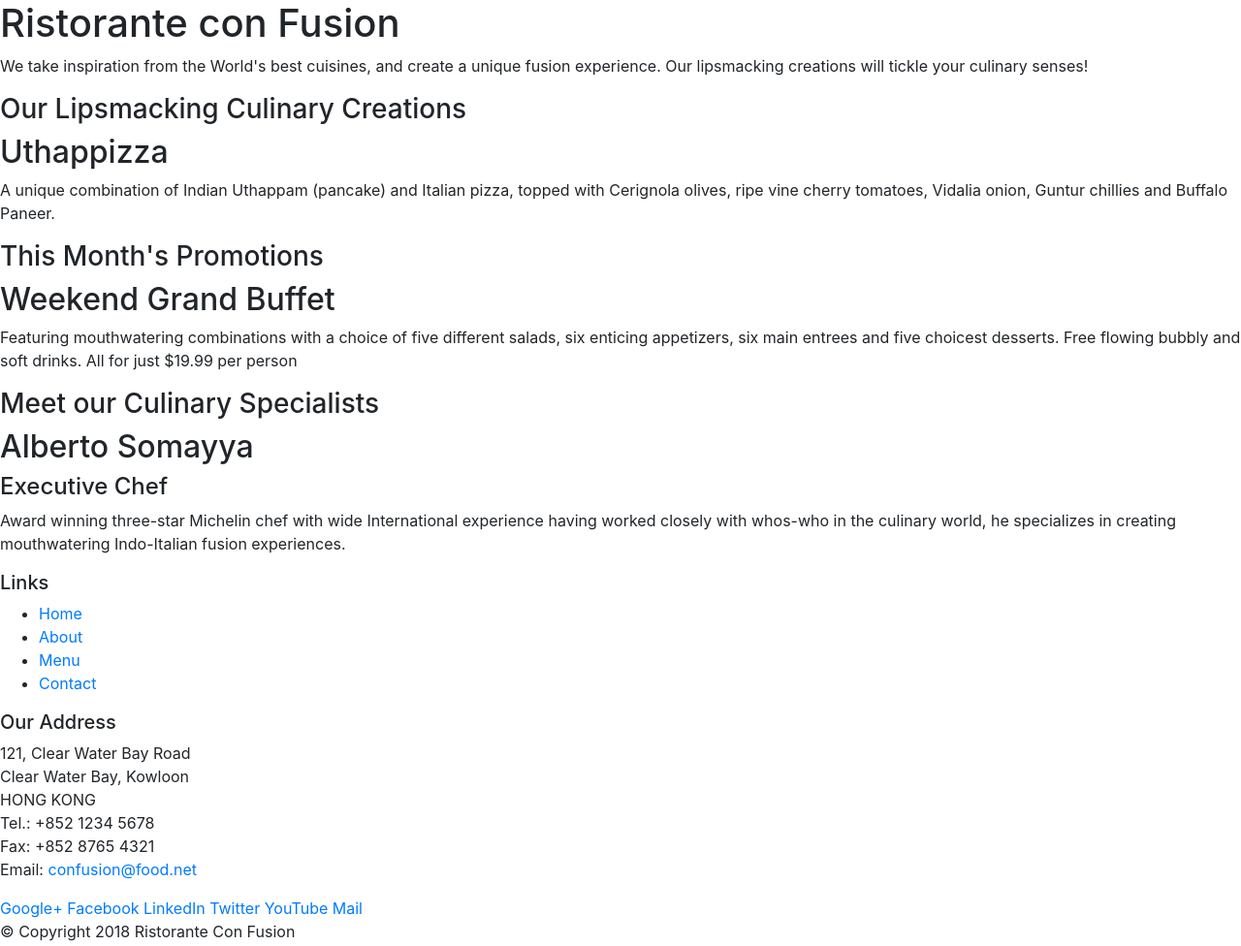
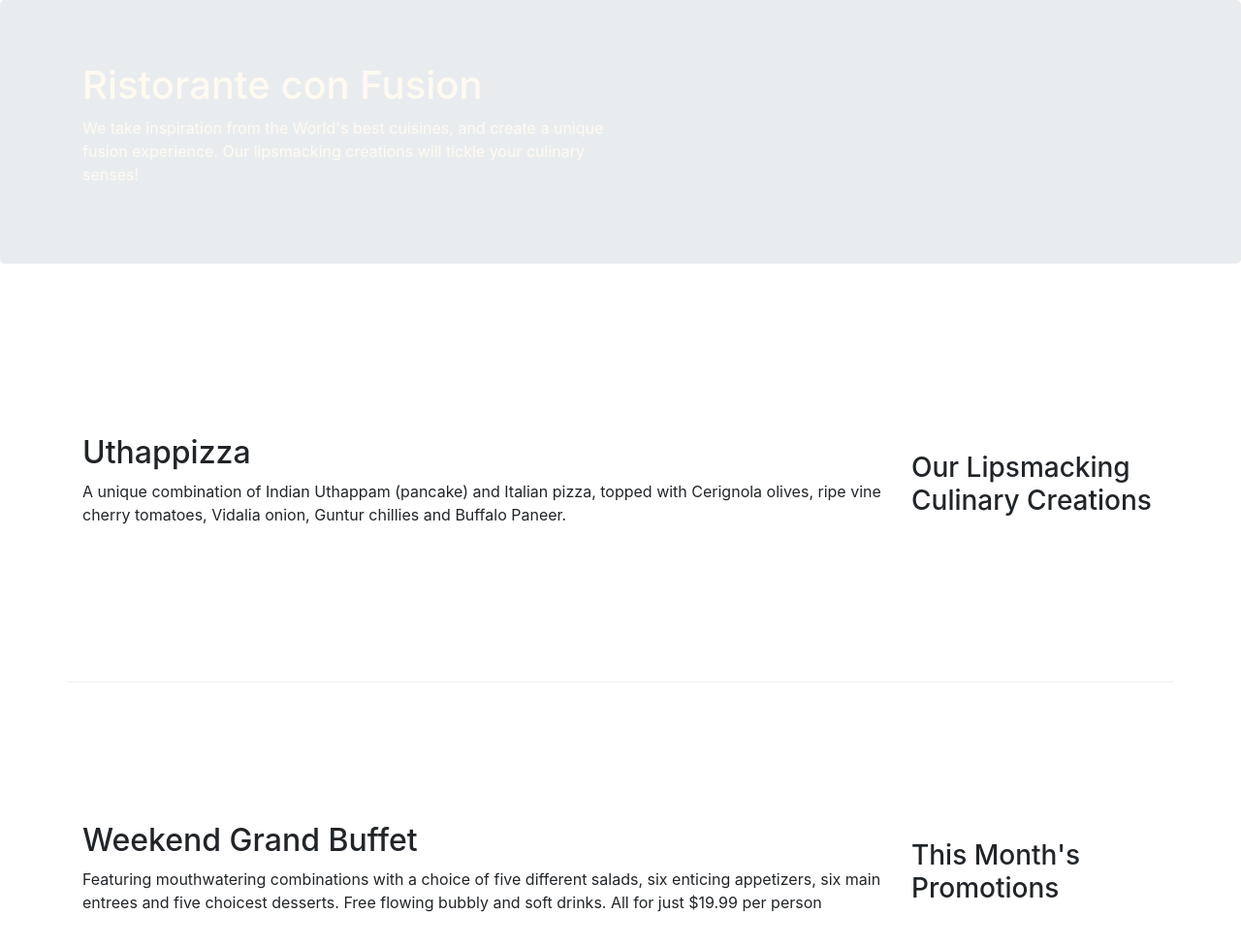
Before and after one commit to Ricadogovea/UI-frameworks-web-page, a website: page index.html in a window 1280 px wide. Shown: the top 976 px of the page at 97% size. Drawn offline with nearby package versions, Linux system fonts and the light colour scheme.

Commit message:
Bootstrap Grid Part 2

```diff
--- /dev/null
+++ b/css/styles.css
@@ -0,0 +1,30 @@
+.row-header{
+    margin:0px auto;
+    padding:0px;
+}
+
+.row-content {
+    margin:0px auto;
+    padding: 50px 0px 50px 0px;
+    border-bottom: 1px ridge;
+    min-height:400px;
+}
+
+.footer{
+    background-color: #D1C4E9;
+    margin:0px auto;
+    padding: 20px 0px 20px 0px;
+}
+
+.jumbotron {
+    padding:70px 30px 70px 30px;
+    margin:0px auto;
+    background: #9575CD ;
+    color:floralwhite;
+}
+
+address{
+    font-size:80%;
+    margin:0px;
+    color:#0f0f0f;
+}
--- a/index.html
+++ b/index.html
@@ -4,8 +4,10 @@
 <head>
     <!-- Required meta tags always come first -->
     <meta charset="utf-8">
-    <meta name="viewport" content="width=device-width, initial-scale=1, shrink-to-fit=no">
+    <meta name="viewport" content="width=device-width, initial-scale=1, shrink-to-fit=no">   <!--support for media queries-->
     <meta http-equiv="x-ua-compatible" content="ie=edge">
+
+    <link href="css/styles.css" rel="stylesheet">
 
     <!-- Bootstrap CSS -->
     <link rel="stylesheet" href="node_modules/bootstrap/dist/css/bootstrap.min.css">
@@ -14,46 +16,46 @@
 
 <body>
 
-    <header>
-        <div>
-            <div>
-                <div>
+    <header class="jumbotron">
+        <div class="container">
+            <div class="row row-header">
+                <div class="col-12 col-sm-6">
                     <h1>Ristorante con Fusion</h1>
                     <p>We take inspiration from the World's best cuisines, and create a unique fusion experience. Our lipsmacking creations will tickle your culinary senses!</p>
                 </div>
-                <div>
+                <div class="col-12 col-sm">
                 </div>
             </div>
         </div>
     </header>
 
-    <div>
-        <div>
-            <div>
+    <div class="container">
+        <div class="row row-content align-items-center">
+            <div class="col-12 col-sm-4 order-sm-last col-md-3">
                 <h3>Our Lipsmacking Culinary Creations</h3>
             </div>
-            <div>
+            <div class="col col-sm order-sm-first col-md">
                 <h2>Uthappizza</h2>
                 <p>A unique combination of Indian Uthappam (pancake) and Italian pizza, topped with Cerignola olives, ripe vine cherry tomatoes, Vidalia onion, Guntur chillies and Buffalo Paneer.</p>
             </div>
         </div>
 
 
-        <div>
-            <div>
+        <div class="row row-content align-items-center">
+            <div class="col-12 col-sm-4 order-sm-last col-md-3">
                 <h3>This Month's Promotions</h3>
             </div>
-            <div>
+            <div class="col col-sm order-sm-first col-md">
                 <h2>Weekend Grand Buffet</h2>
                 <p>Featuring mouthwatering combinations with a choice of five different salads, six enticing appetizers, six main entrees and five choicest desserts. Free flowing bubbly and soft drinks. All for just $19.99 per person </p>
             </div>
         </div>
 
-        <div>
-            <div>
+        <div class="row row-content align-items-center">
+            <div class="col-12 col-sm-4 order-sm-last col-md-3">
                 <h3>Meet our Culinary Specialists</h3>
             </div>
-            <div>
+            <div class="col col-sm order-sm-first col-md">
                 <h2>Alberto Somayya</h2>
                 <h4>Executive Chef</h4>
                 <p>Award winning three-star Michelin chef with wide International experience having worked closely with whos-who in the culinary world, he specializes in creating mouthwatering Indo-Italian fusion experiences. </p>
@@ -61,19 +63,19 @@
         </div>
     </div>
 
-    <footer>
-        <div>
-            <div>
-                <div>
+    <footer class="footer">
+        <div class="container">
+            <div class="row ">
+                <div class="col-4 col-sm-2">
                     <h5>Links</h5>
-                    <ul>
+                    <ul class="list-unstyled">
                         <li><a href="#">Home</a></li>
                         <li><a href="#">About</a></li>
                         <li><a href="#">Menu</a></li>
                         <li><a href="#">Contact</a></li>
                     </ul>
                 </div>
-                <div>
+                <div class="col-7 col-sm-5">
                     <h5>Our Address</h5>
                     <address>
 		              121, Clear Water Bay Road<br>
@@ -84,8 +86,8 @@
 		              Email: <a href="mailto:confusion@food.net">confusion@food.net</a>
 		           </address>
                 </div>
-                <div>
-                    <div>
+                <div class="col-12 offset-1 col-sm-4 align-self-center">
+                    <div class="text-center">
                         <a href="http://google.com/+">Google+</a>
                         <a href="http://www.facebook.com/profile.php?id=">Facebook</a>
                         <a href="http://www.linkedin.com/in/">LinkedIn</a>
@@ -95,8 +97,8 @@
                     </div>
                 </div>
            </div>
-           <div>
-                <div>
+           <div class="row justify-content-center">
+                <div class="col-auto">
                     <p>© Copyright 2018 Ristorante Con Fusion</p>
                 </div>
            </div>
```
